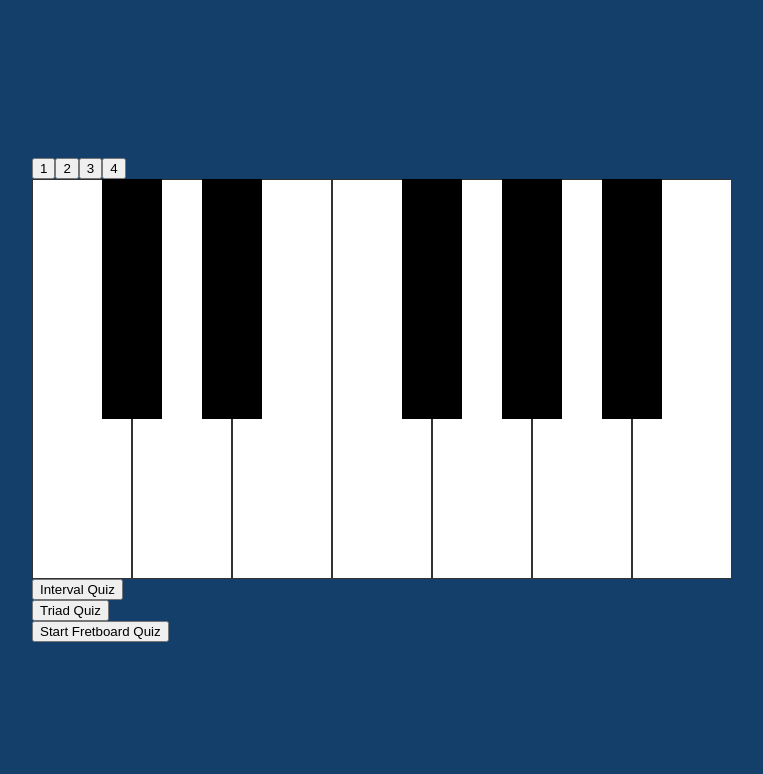
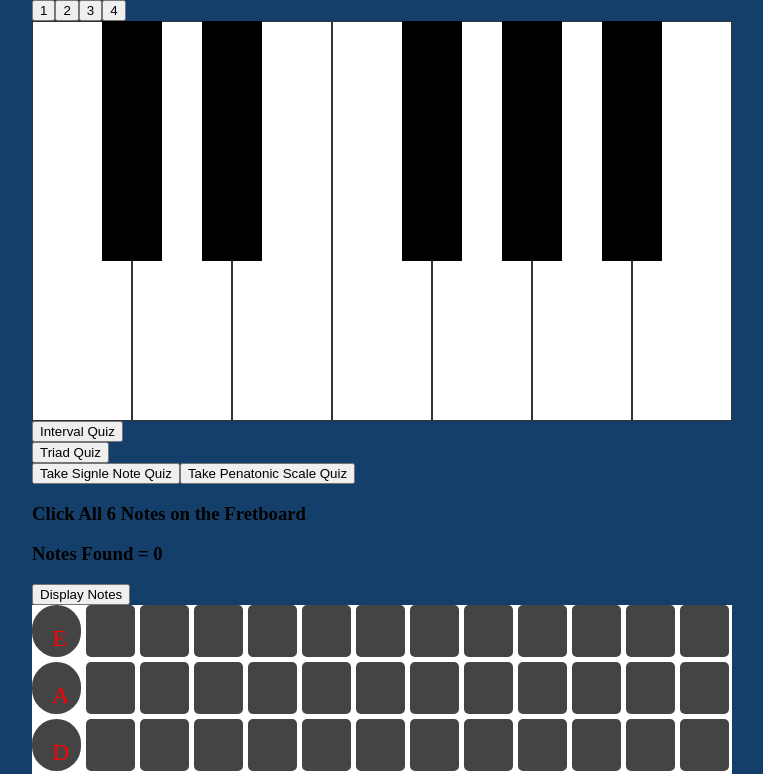
Before and after one commit to Reed22/Piano, a React (Create React App) app: page / in a window 1280 px wide. Shown: the top 774 px of the page, without its empty margins (258-1021 px from the left). Built offline with nearby package versions, Linux system fonts and the light colour scheme; no server answers.

Commit message:
component update added child

```diff
--- a/src/FretBoard.js
+++ b/src/FretBoard.js
@@ -15,21 +15,45 @@ class FretBoard extends Component {
             noteIds:[],
             noteColor: "fretboard-box",
             noteColorFound : "fretboard-box-green",
-            displayNote:false
-
+            scaleQuiz : false,
+            noteQuiz : false,
+            displayNote:false,
+            CmajPent : ["C","D","E","G","A"],
+            DmajPent: ["D","E","F#","A","B"],
+            EmajPent :  ["E","F#","G#","B","C#"],
+            FmajPent : ["F","G","A","C","D"],
+            GmajPent : ["G","A","B","D","E"],
+            AmajPent : ["A","B","C#","E","F#"]
         }
         this.handleChange = this.handleChange.bind(this)
         this.handleClick = this.handleClick.bind(this)
-        this.createQuiz = this.createQuiz.bind(this)
+        this.createNoteQuiz = this.createNoteQuiz.bind(this)
+        this.createScaleQuiz = this.createScaleQuiz.bind(this)
 
     }
-    createQuiz(){
+    createNoteQuiz(){
         var noteSelector = ["C","C#/Db","D","D#/Eb","E","F","F#/Gb","G",,"G#/Ab","A","A#/Bb","B"]
         var maximum = 11
         var minimum = 0
         var randomNumber = Math.floor(Math.random() * (maximum - minimum + 1)) + minimum
         console.log( noteSelector[randomNumber])
-        this.setState({currentNote: noteSelector[randomNumber]},()=>{console.log(this.state.currentNote)})
+        this.setState({currentNote: noteSelector[randomNumber],scaleQuiz:false,arpQuiz:true},()=>{console.log(this.state.currentNote)})
+    }
+    createScaleQuiz(){
+        var noteSelector = ["C","D","E","F","G","A"]
+        var maximum = 5
+        var minimum = 0
+        var randomNumber = Math.floor(Math.random() * (maximum - minimum + 1)) + minimum
+        console.log( noteSelector[randomNumber])
+        /*if (noteSelector[randomNumber] == "C"){  scale = CmajPent}
+        else if (noteSelector[randomNumber] == "D"){  scale = ["D","E","F#","A","B"]}
+        else if (noteSelector[randomNumber] == "E"){  scale = ["E","F#","G#","B","C#"]}
+        else if (noteSelector[randomNumber] == "F"){  scale = ["F","G","A","C","D"]}
+        else if (noteSelector[randomNumber] == "G"){  scale = ["G","A","B","D","E"]}
+        else if (noteSelector[randomNumber] == "F"){  scale = ["A","B","C#","E","F#"]}*/
+
+        this.setState({currentNote: noteSelector[randomNumber],scaleQuiz:true,arpQuiz:false },()=>{console.log(this.state.currentNote, this.state.currentScale)})
+
     }
     handleClick(event){
         console.log(event.target.dataset.value)//.dataValue)
@@ -42,15 +66,7 @@ class FretBoard extends Component {
         }
     }
     handleChange(event) {
-        if (event.target.id == 1){
-            this.setState(prevState =>{
-                return {
-                    clicked: !(prevState.clicked)
-                }
-            })
-            //console.log(this.state.clicked)
-        }
-        else if (event.target.id == 2){
+        if (event.target.id == 2){
             this.setState(prevState =>{
                 return {
                     startQuiz: !(prevState.startQuiz),
@@ -58,7 +74,19 @@ class FretBoard extends Component {
                     noteSelectionCount:0,
                     noteIds:[]
                 }
-            },()=>{this.createQuiz()})
+            },()=>{this.createNoteQuiz()})
+        }
+
+        else if (event.target.id == 3){
+            this.createScaleQuiz()
+            /*this.setState(prevState =>{
+                return {
+
+                }
+            }, ()=> {
+                console.log(this.state.displayNote,"qstion")
+            })  */
+
         }
         else if (event.target.id == 4){
             this.setState(prevState =>{
@@ -77,10 +105,12 @@ class FretBoard extends Component {
         return(
             <div>
 
-                <button id="2" onClick={this.handleChange}>Start Fretboard Quiz</button>
-                {this.state.startQuiz  &&
+
+
                 <div>
-                    <h3 id="3">Click All 6 {this.state.currentNote} Notes on the Fretboard</h3>
+                    <button id="2" onClick={this.handleChange}>Take Signle Note Quiz</button>
+                    <button id="3" onClick={this.handleChange}>Take Penatonic Scale Quiz</button>
+                    <h3 >Click All 6 {this.state.currentNote} Notes on the Fretboard</h3>
                     <h3>Notes Found = {this.state.noteSelectionCount}</h3>
                     <button id="4" onClick={this.handleChange}>Display Notes</button>
                     <div className="fretboard-wrapper">
@@ -184,7 +214,7 @@ class FretBoard extends Component {
 
                     </div>
                 </div>
-                }
+
             </div>
             )
         }
--- a/src/FretboardNote.js
+++ b/src/FretboardNote.js
@@ -11,13 +11,22 @@ class FretboardNote extends Component {
             //displayed : this.props.displayNote
         }
         this.handleClick = this.handleClick.bind(this)
+        this.componentDidUpdate = this.componentDidUpdate.bind(this)
+
     }
     handleClick(event){
-        console.log("here")
         if (this.props.currentNote){
-            this.setState({active : true})
+            this.setState({active : true}
+            ,()=>{console.log("here",this.state.active)})
+
         }
     }
+    componentDidUpdate(prevProps) {
+        // Typical usage (don't forget to compare props):
+        if (this.props.currentNote != prevProps.currentNote) {
+          this.setState({active:false})
+        }
+      }
 
     render(){
 
```
